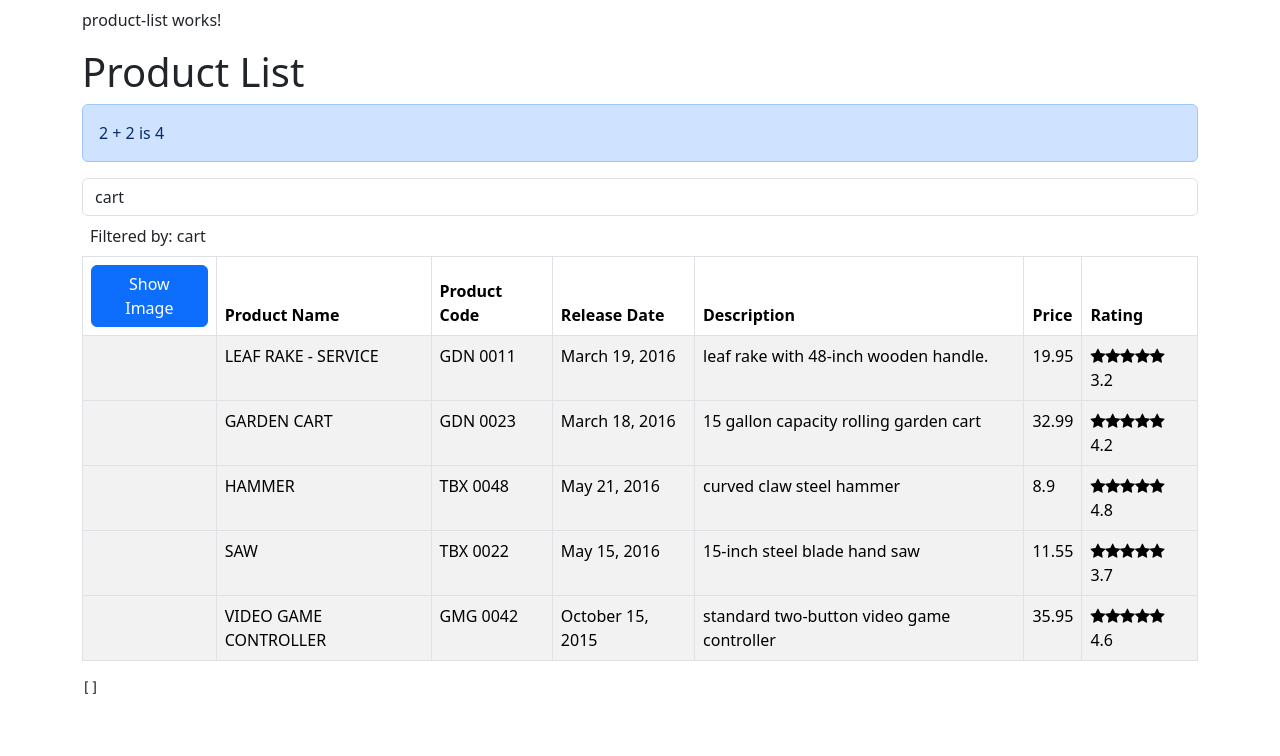
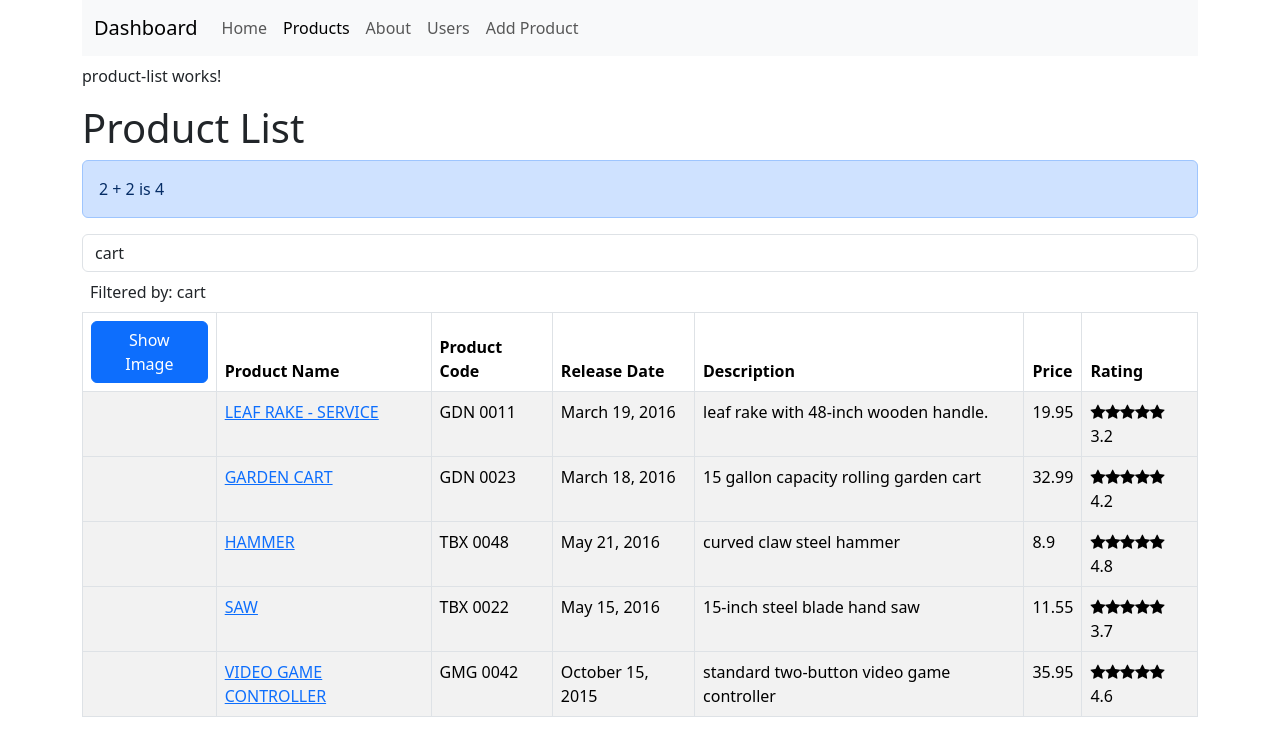
Before and after one commit to programmingwithharsh/angular21Feb26, an Angular app: page /products in a window 1280 px wide. Before the commit this address led to /. Shown: the top 756 px of the page. Built offline with nearby package versions, Linux system fonts and the light colour scheme.

Commit message:
Added Angular Routing

```diff
--- /dev/null
+++ b/src/app/add-product/add-product.html
@@ -0,0 +1 @@
+<p>add-product works!</p>
--- /dev/null
+++ b/src/app/add-product/add-product.ts
@@ -0,0 +1,11 @@
+import { Component } from '@angular/core';
+
+@Component({
+  selector: 'app-add-product',
+  imports: [],
+  templateUrl: './add-product.html',
+  styleUrl: './add-product.scss',
+})
+export class AddProduct {
+
+}
--- a/src/app/app.html
+++ b/src/app/app.html
@@ -6,6 +6,34 @@
 <app-footer></app-footer>
 -->
 <div class="container">
-    <app-product-list></app-product-list>
-    <app-user></app-user>
+    <nav class="navbar navbar-expand-lg bg-body-tertiary">
+        <div class="container-fluid">
+            <a class="navbar-brand" href="#">Dashboard</a>
+            <button class="navbar-toggler" type="button" data-bs-toggle="collapse"
+                data-bs-target="#navbarSupportedContent" aria-controls="navbarSupportedContent" aria-expanded="false"
+                aria-label="Toggle navigation">
+                <span class="navbar-toggler-icon"></span>
+            </button>
+            <div class="collapse navbar-collapse" id="navbarSupportedContent">
+                <ul class="navbar-nav me-auto mb-2 mb-lg-0">
+                    <li class="nav-item">
+                        <a class="nav-link active" routerLinkActive="active" routerLink="/welcome">Home</a>
+                    </li>
+                    <li class="nav-item">
+                        <a class="nav-link active" routerLinkActive="active" routerLink="/products">Products</a>
+                    </li>
+                    <li class="nav-item">
+                        <a class="nav-link active" routerLinkActive="active" routerLink="/about">About</a>
+                    </li>
+                    <li class="nav-item">
+                        <a class="nav-link active" routerLinkActive="active" routerLink="/users">Users</a>
+                    </li>
+                    <li class="nav-item">
+                        <a class="nav-link active" routerLinkActive="active" routerLink="/addproduct">Add Product</a>
+                    </li>
+                </ul>
+            </div>
+        </div>
+    </nav>
+    <router-outlet></router-outlet>
 </div>
--- a/src/app/app.routes.ts
+++ b/src/app/app.routes.ts
@@ -1,3 +1,20 @@
 import { Routes } from '@angular/router';
+import { Welcome } from './welcome/welcome';
+import { ProductList } from './product-list/product-list';
+import { About } from './about/about';
+import { User } from './user/user'; // userlist component
+import { Title } from './title/title';
+import { AddProduct } from './add-product/add-product';
+import { ProductDetail } from './product-detail/product-detail';
 
-export const routes: Routes = [];
+export const routes: Routes = [
+    { path: 'welcome', component: Welcome },
+    { path: '', redirectTo: 'welcome', pathMatch: 'full' },
+    { path: 'products', component: ProductList },
+    { path: 'products/:id', component: ProductDetail }, // Dynamic Route
+    { path: 'about', component: About },
+    { path: 'users', component: User },
+    { path: 'title', component: Title },
+    { path: 'addproduct', component: AddProduct },
+    { path: 'productdetail', component: ProductDetail },
+];
--- a/src/app/product-list/product-list.html
+++ b/src/app/product-list/product-list.html
@@ -25,7 +25,7 @@
             <tr>
                 <td><img *ngIf="showImage" [src]="product.imageUrl" width="50" height="50" /></td>
                 <!-- Property Binding -->
-                <td>{{ product.productName | uppercase }}</td>
+                <td><a [routerLink]="['/products', product.productId]">{{ product.productName | uppercase }}</a></td>
                 <td>{{ product.productCode | convertToSpaces: '-' }}</td>
                 <td>{{ product.releaseDate }}</td>
                 <td>{{ product.description | lowercase }}</td>
--- a/src/app/product-list/product-list.ts
+++ b/src/app/product-list/product-list.ts
@@ -5,10 +5,11 @@ import { ConvertToSpacesPipe } from '../convert-to-spaces-pipe';
 import { FilterProductPipe } from '../filter-product-pipe';
 import { Star } from '../star/star';
 import { ProductService } from '../product-service';
+import { RouterLink } from '@angular/router';
 
 @Component({
   selector: 'app-product-list',
-  imports: [NgIf, NgFor, FormsModule, UpperCasePipe, LowerCasePipe, ConvertToSpacesPipe, FilterProductPipe, Star],
+  imports: [NgIf, NgFor, FormsModule, UpperCasePipe, LowerCasePipe, ConvertToSpacesPipe, FilterProductPipe, Star, RouterLink],
   templateUrl: './product-list.html',
   styleUrl: './product-list.scss',
 })
```
Also changed, not shown: src/app/app.ts (+2 -8 lines), src/app/add-product/add-product.scss (added), 2 other files (tests, documents, lock files or other folders).
